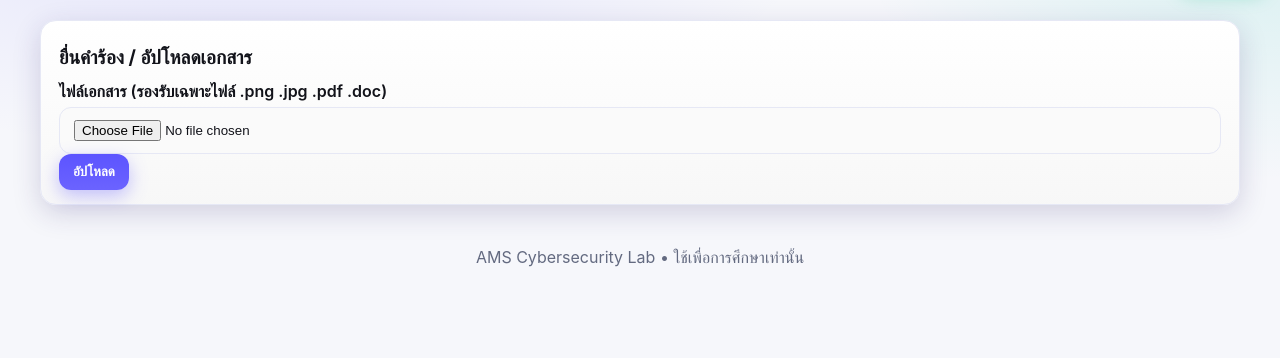
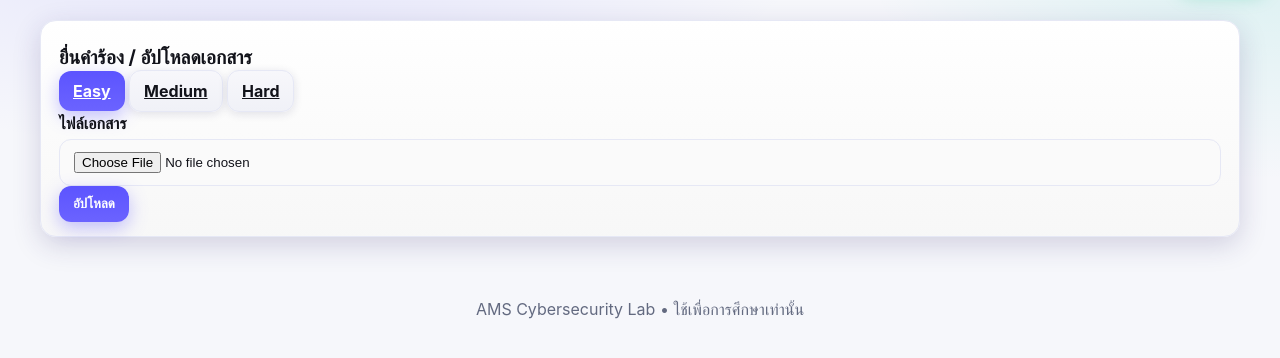
Before and after one commit to phwrscr1pt/school-ams-vulnlab, a PHP site: page /request.php in a window 1280 px wide. Shown: the part 59-417 px from the top of the page. Run offline with PHP 8.4, Linux system fonts and the light colour scheme.

Commit message:
Edit Request & docker-compose to run on Own Computer

```diff
--- a/docker-compose.yml
+++ b/docker-compose.yml
@@ -37,7 +37,7 @@ services:
       ADMINER_DEFAULT_SERVER: db
     # ผูกเฉพาะ localhost และย้ายเป็น 9081 เพื่อไม่ชนโปรเจกต์ 2
     ports:
-      - "9081:8080"
+      - "127.0.0.1:9082:8080"
     depends_on:
       - db
     restart: unless-stopped
--- a/src/request.php
+++ b/src/request.php
@@ -1,30 +1,97 @@
-<?php include '_header.php'; ?>
+<?php
+// src/request.php (ปรับปรุง)
+include '_header.php';
+
+$LEVEL = $_GET['level'] ?? 'easy'; // easy, medium, hard
+
+?>
 <div class="card">
   <h1>ยื่นคำร้อง / อัปโหลดเอกสาร</h1>
+
+  <!-- Level Selector -->
+  <div class="row mb-12">
+    <a href="?level=easy" class="btn <?=$LEVEL==='easy'?'':'btn-secondary'?>">Easy</a>
+    <a href="?level=medium" class="btn <?=$LEVEL==='medium'?'':'btn-secondary'?>">Medium</a>
+    <a href="?level=hard" class="btn <?=$LEVEL==='hard'?'':'btn-secondary'?>">Hard</a>
+  </div>
+
   <form method="post" enctype="multipart/form-data">
-    <label>ไฟล์เอกสาร (รองรับเฉพาะไฟล์ .png .jpg .pdf .doc)</label>
+    <input type="hidden" name="level" value="<?=htmlspecialchars($LEVEL)?>">
+    <label>ไฟล์เอกสาร</label>
     <input type="file" name="doc" required>
     <button class="btn" type="submit">อัปโหลด</button>
   </form>
-  <!-- <div class="hint">ตั้งใจอ่อนแอ: เช็คจาก <code>Content-Type</code> ที่  client ส่งมา (ดัดแปลงได้ด้วย Burp)</div> -->
+
 <?php
 if($_FILES){
   $f = $_FILES['doc'];
-  $orig = $f['name']; $ctype = $f['type']; // vulnerable: trust user header
-  $allowed = ['application/pdf','application/msword','application/vnd.openxmlformats-officedocument.wordprocessingml.document','image/png','image/jpeg'];
-  if(in_array($ctype,$allowed)){
-     $target = __DIR__.'/uploads/'.basename($orig);
-     if(move_uploaded_file($f['tmp_name'],$target)){
-        // echo "<p class='notice'>อัปโหลดสำเร็จ: <a target='_blank' href='uploads/".htmlspecialchars(basename($orig))."'>เปิดไฟล์</a></p>";
-     } else { echo "<p class='notice'>อัปโหลดล้มเหลว</p>"; }
-  } else { echo "<p class='notice'>ชนิดไฟล์ไม่อนุญาต ($ctype)</p>"; }
+  $orig = $f['name'];
+  $ctype = $f['type'];
+  $tmpname = $f['tmp_name'];
+  $level = $_POST['level'] ?? 'easy';
+
+  $allowed = false;
+  $error_msg = '';
+
+  if ($level === 'easy') {
+    // Easy: ตรวจ MIME type จาก client (แก้ได้)
+    $allowed_mime = ['application/pdf','application/msword','image/png','image/jpeg'];
+    if(in_array($ctype, $allowed_mime)) {
+      $allowed = true;
+    } else {
+      $error_msg = "ชนิดไฟล์ไม่อนุญาต ($ctype)";
+    }
+
+  } elseif ($level === 'medium') {
+    // Medium: ตรวจ extension
+    $ext = strtolower(pathinfo($orig, PATHINFO_EXTENSION));
+    $allowed_ext = ['pdf','doc','docx','png','jpg','jpeg'];
+    if(in_array($ext, $allowed_ext)) {
+      $allowed = true;
+    } else {
+      $error_msg = "Extension ไม่อนุญาต (.$ext)";
+    }
+
+  } else { // hard
+    // Hard: ตรวจ extension + Magic Number
+    $ext = strtolower(pathinfo($orig, PATHINFO_EXTENSION));
+    $allowed_ext = ['pdf','doc','docx','png','jpg','jpeg'];
+
+    if(!in_array($ext, $allowed_ext)) {
+      $error_msg = "Extension ไม่อนุญาต";
+    } else {
+      // ตรวจ Magic Number
+      $handle = fopen($tmpname, "r");
+      $bytes = fread($handle, 4);
+      fclose($handle);
+
+      $valid = false;
+      // JPG: FF D8 FF
+      if(bin2hex(substr($bytes, 0, 3)) === 'ffd8ff') $valid = true;
+      // PNG: 89 50 4E 47
+      if(bin2hex($bytes) === '89504e47') $valid = true;
+      // PDF: 25 50 44 46
+      if(bin2hex($bytes) === '25504446') $valid = true;
+
+      if($valid) {
+        $allowed = true;
+      } else {
+        $error_msg = "File signature ไม่ถูกต้อง";
+      }
+    }
+  }
+
+  if($allowed) {
+    $target = __DIR__.'/uploads/'.basename($orig);
+    if(move_uploaded_file($tmpname, $target)){
+      echo "<p class='notice'>อัปโหลดสำเร็จ: <a target='_blank' href='uploads/".htmlspecialchars(basename($orig))."'>เปิดไฟล์</a></p>";
+    } else {
+      echo "<p class='notice'>อัปโหลดล้มเหลว</p>";
+    }
+  } else {
+    echo "<p class='notice'>$error_msg</p>";
+  }
 }
 ?>
-<!-- </div>
-<div class="card"><h2>คำแนะนำสำหรับผู้สอน</h2>
-  <ul>
-    <li>โฟลเดอร์ <code>/uploads</code> เปิดรัน <code>.php/.phtml</code> ได้ (ดู <code>uploads/.htaccess</code>)</li>
-    <li>โจทย์: อัปโหลด <code>shell.phtml</code> โดยตั้ง <code>Content-Type: application/pdf</code> ในคำขอ</li>
-  </ul>
-</div> -->
+</div>
 <?php include '_footer.php'; ?>
```
